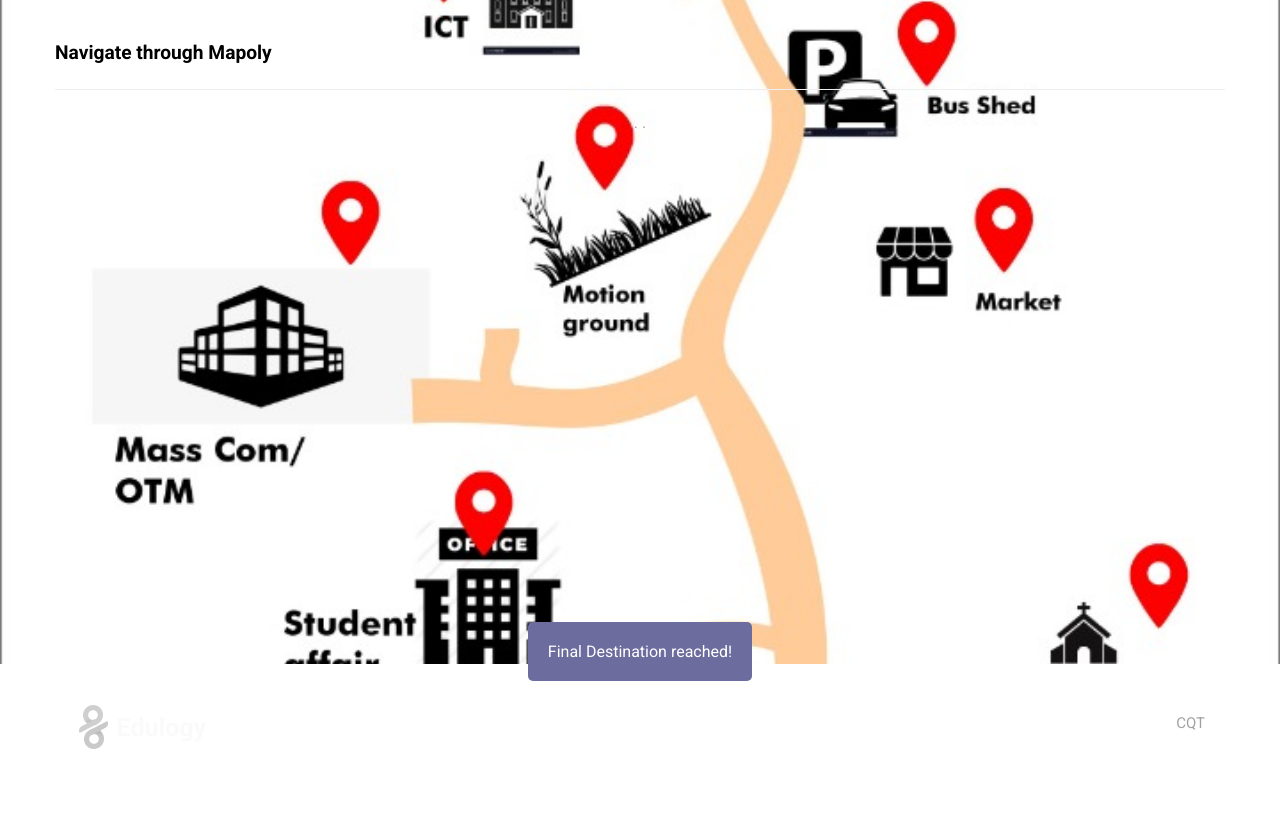
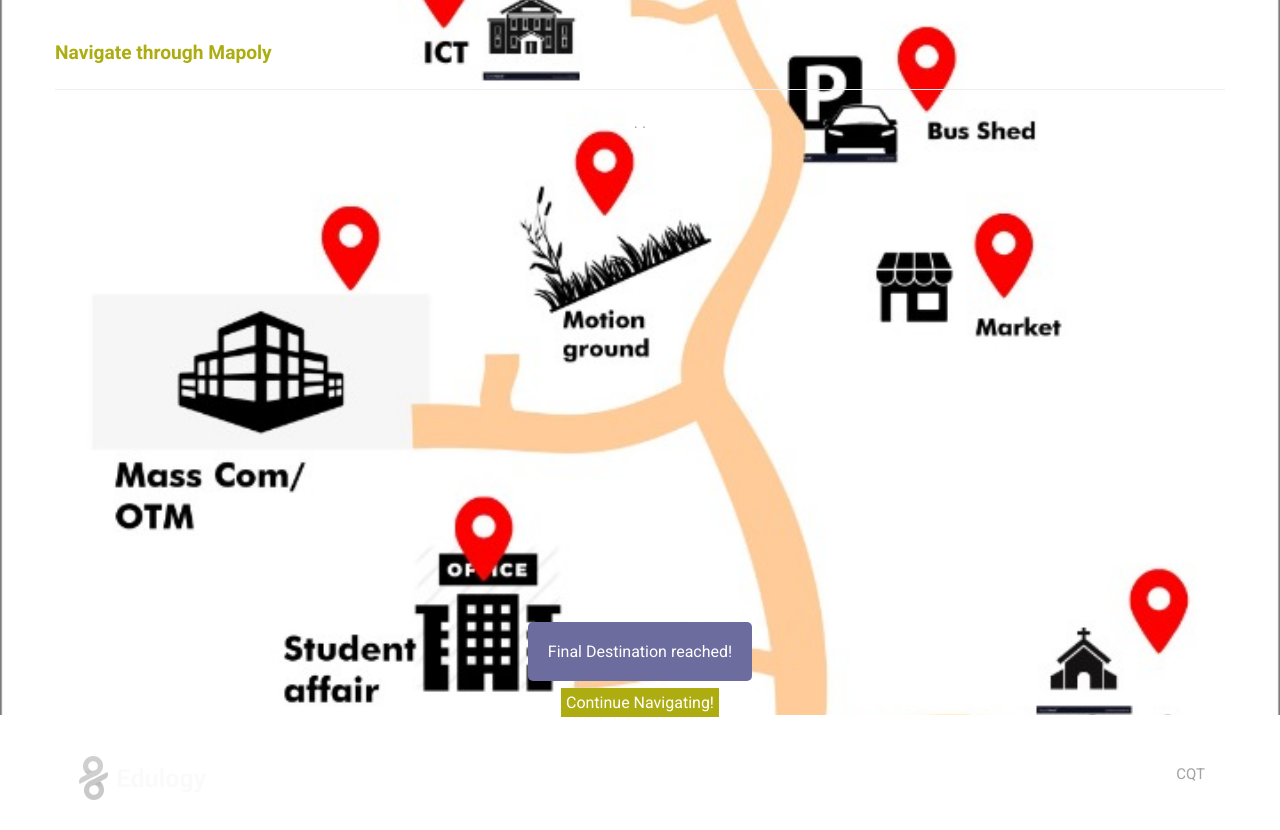
Before and after one commit to ojogbon/SchoolNavigate, a plain HTML site: page mainApp/direction.html in a window 1280 px wide. Before the commit the page ends 800 px from the top, so only its background shows below. Drawn offline with Linux system fonts and the light colour scheme; a web font is replaced by a local one.

Commit message:
fix map 4

```diff
--- a/mainApp/direction.html
+++ b/mainApp/direction.html
@@ -103,7 +103,7 @@
         top: 2%;
         left: 80%;
       }
-      .mass-com, .otm{
+      .mass-com , .otm{
         top: 2%;
         left: 10%;
       }
@@ -155,7 +155,7 @@
                     <p style=" font-size: 1.2em;
                     text-align: left;
                     margin-top: 2em;
-                    color: black;
+                    color: #adad11;
                 ">Navigate through Mapoly</p>
                 <hr>
                 <span class="track-1 ">.</span>
@@ -242,7 +242,9 @@
                 padding: 20px;
                 border-radius: 5px;
                 color: #fff;
-                font-family: inherit;" href="rateus.html">Final Destination reached!</a>
+                font-family: inherit;" href="rateus.html">Final Destination reached!</a> <br> <br>
+                <a style="padding: 5px; border-color: #adad11 ;  background-color: #adad11; color: #fff;;" href="index.html">  Continue Navigating! </a>
+
             </div>
             <div class="slider-bottom">
                 <span> <i class="fa fa-angle-down"></i></span>
@@ -266,6 +268,7 @@
                             <ul class="list-inline">
                                 <li>CQT  <a href="#"></a></li>
                             </ul>
+
                         </div>
                     </div>
                 </div>
```
Also changed, not shown: mainApp/index.html (+1 -0 lines), mainApp/rateus.html (+2 -2 lines).
